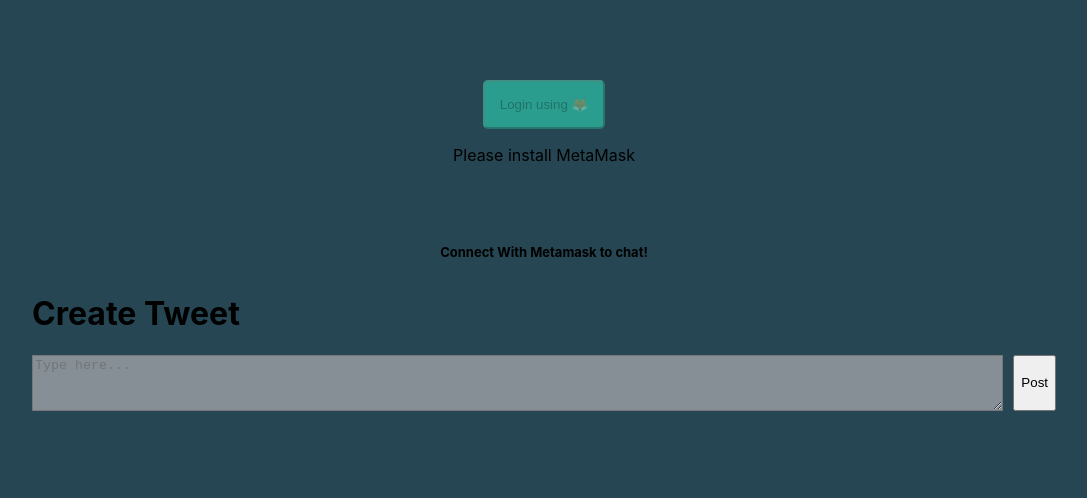
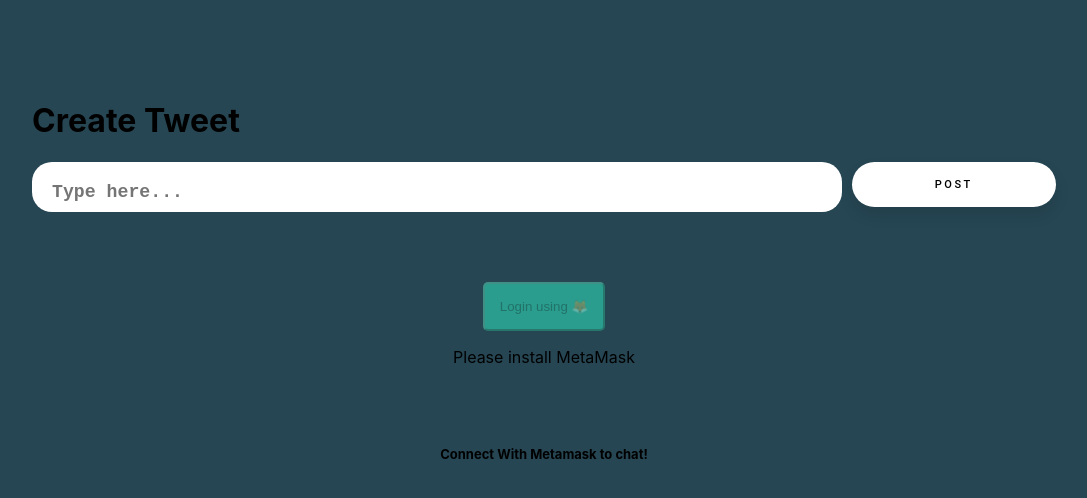
Before and after one commit to amar-exe/blockchain-fundamentals-project, a React (Create React App) app in the folder web3-twitter/: page / in a window 1280 px wide. Shown: the top 498 px of the page, without its empty margins (96-1183 px from the left). Built offline with nearby package versions, Linux system fonts and the light colour scheme.

Commit message:
Added change username functionality

```diff
--- a/web3-twitter/src/App.css
+++ b/web3-twitter/src/App.css
@@ -511,3 +511,35 @@
   color: #e0e0e0;
   font-family: "Ubuntu", sans-serif;
 }
+
+textarea {
+  display:block;
+  box-sizing: border-box;
+  width:100%;
+  resize: none;
+  overflow-y: hidden;
+
+  /* optional CSS */
+  border: 0;
+  outline: 0;
+  background: white;
+  border-radius: 20px;
+  padding:20px;
+  font-weight: bold;
+  font-size: 1.4em;
+  color: #343434;
+  margin-bottom: 70px;
+  flex: 4;
+
+}
+
+@import url('https://fonts.googleapis.com/css2?family=Roboto:wght@500&display=swap');
+.centered {
+  width: 100vw;
+  height: 100vh;
+  display: flex;
+  flex-direction: column;
+  justify-content: center;
+  align-items: center;
+}
+ /* /optional CSS */
--- a/web3-twitter/src/App.tsx
+++ b/web3-twitter/src/App.tsx
@@ -33,11 +33,11 @@
 
   return (
     <div className="App">
+      <CreateTweet account={account} tweetContract={twitterContract} />
       <Login setAccount={setAccount} account={account} />
       <Timeline account={account} tweetContract={twitterContract} />
       {(account === ownerAddress && account) &&
       <AdminPanel account={account} tweetContract={twitterContract} />}
-      <CreateTweet account={account} tweetContract={twitterContract} />
     </div>
   );
 }
--- a/web3-twitter/src/components/AdminPanel.tsx
+++ b/web3-twitter/src/components/AdminPanel.tsx
@@ -6,6 +6,20 @@
     }
 
 const AdminPanel = ({ account, tweetContract }: Props) => {
+    const [address, setAddress] = useState<string>("");
+    const [username, setUsername] = useState<string>("");
+
+    const changeUsername =async () => {
+        if (!tweetContract) return;
+        try {
+            const messageTxn = await tweetContract.changeUsername(address, username)
+            await messageTxn.wait();
+            } catch (e) {
+            console.warn("Transaction failed with error", e);
+            } finally {
+                console.log("radi");
+            }
+    }
 
     const deleteMessages = async () => {
         if (!tweetContract) return;
@@ -24,9 +38,24 @@
         <div className="change-username-section">
             <h5 className='function-title'>Change username</h5>
             <div className="input-group">
-                <input type="text" className="change-username-input" placeholder='Address' />
-                <input type="text" className="change-username-input" placeholder='New username'/>
-                <button className="button accept-btn">Approve</button>
+                <input type="text"
+                className="change-username-input"
+                placeholder='Address'
+                value={address}
+                onChange={(e) => {
+                    setAddress(e.target.value)
+                }}/>
+
+                <input type="text"
+                className="change-username-input"
+                placeholder='New username'
+                value={username}
+                onChange={(e) => {
+                    setUsername(e.target.value)
+                }}/>
+                <button className="button accept-btn"
+                onClick={changeUsername}
+                >Approve</button>
             </div>
         </div>
         <div className="transfer-ownership-section">
--- a/web3-twitter/src/components/CreateTweet.tsx
+++ b/web3-twitter/src/components/CreateTweet.tsx
@@ -17,6 +17,7 @@
         } catch (e) {
           console.warn("Transaction failed with error", e);
         } finally {
+          setTweetText("");
         }
       };
 
@@ -28,7 +29,7 @@
         onChange={(e) =>
         {setTweetText(e.target.value)}
         }></textarea>
-        <button onClick={postTweet}>Post</button>
+        <button className="button accept-btn" onClick={postTweet}>Post</button>
     </div>
     </div>
   )
```
